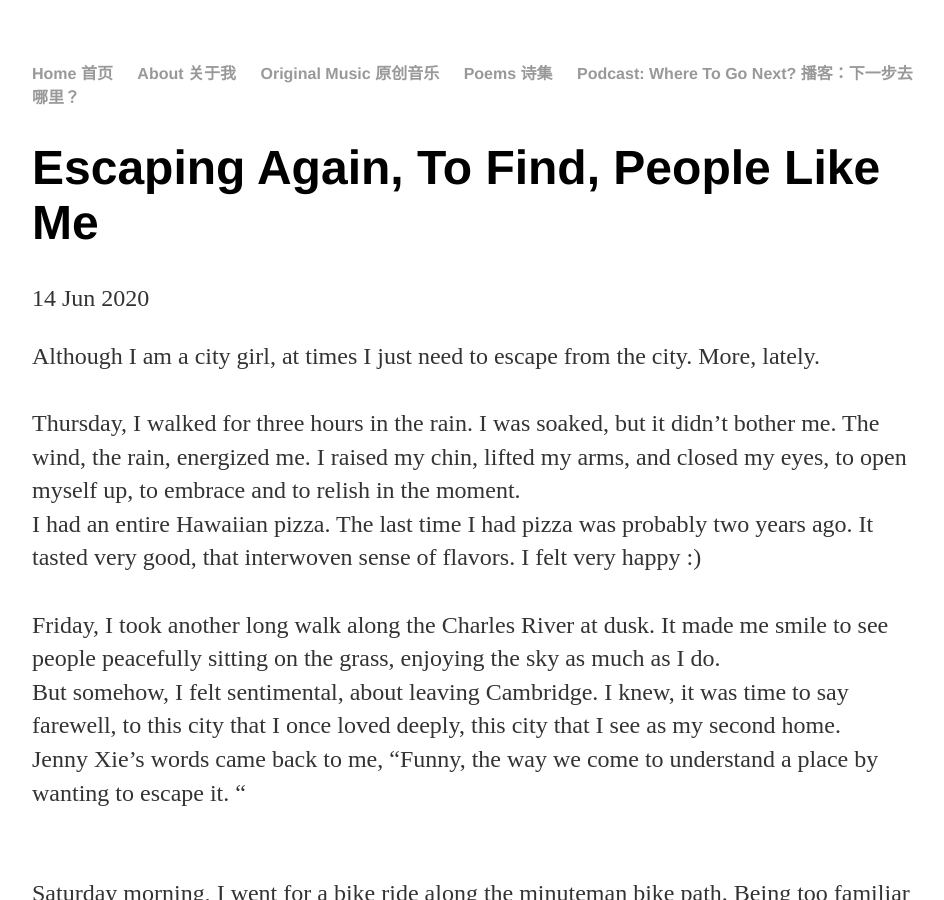
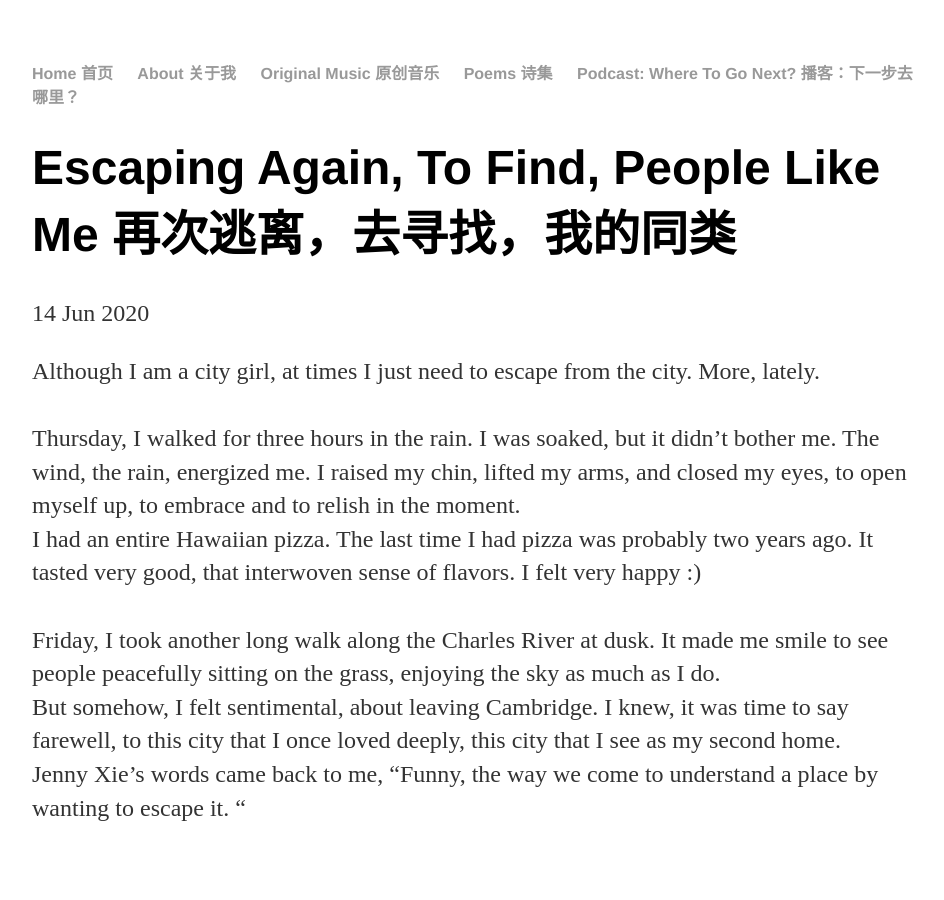
Before and after one commit to gabgoode/gabgoode.github.io, a Jekyll site: the page built from _posts/2020-06-14-escaping-again-to-find-people-like-me.md, in a window 1280 px wide and 900 px high. Shown: the whole window, without its empty margins (160-1104 px from the left). Built offline with Jekyll 4.4.1, drawn with Linux system fonts in a browser that asks for light colours.

Commit message:
Update 2020-06-14-escaping-again-to-find-people-like-me.md

```diff
--- a/_posts/2020-06-14-escaping-again-to-find-people-like-me.md
+++ b/_posts/2020-06-14-escaping-again-to-find-people-like-me.md
@@ -1,6 +1,6 @@
 ---
 layout: post
-title: "Escaping Again, To Find, People Like Me"
+title: "Escaping Again, To Find, People Like Me 再次逃离，去寻找，我的同类"
 date: 2020-06-14
 ---
 
```
